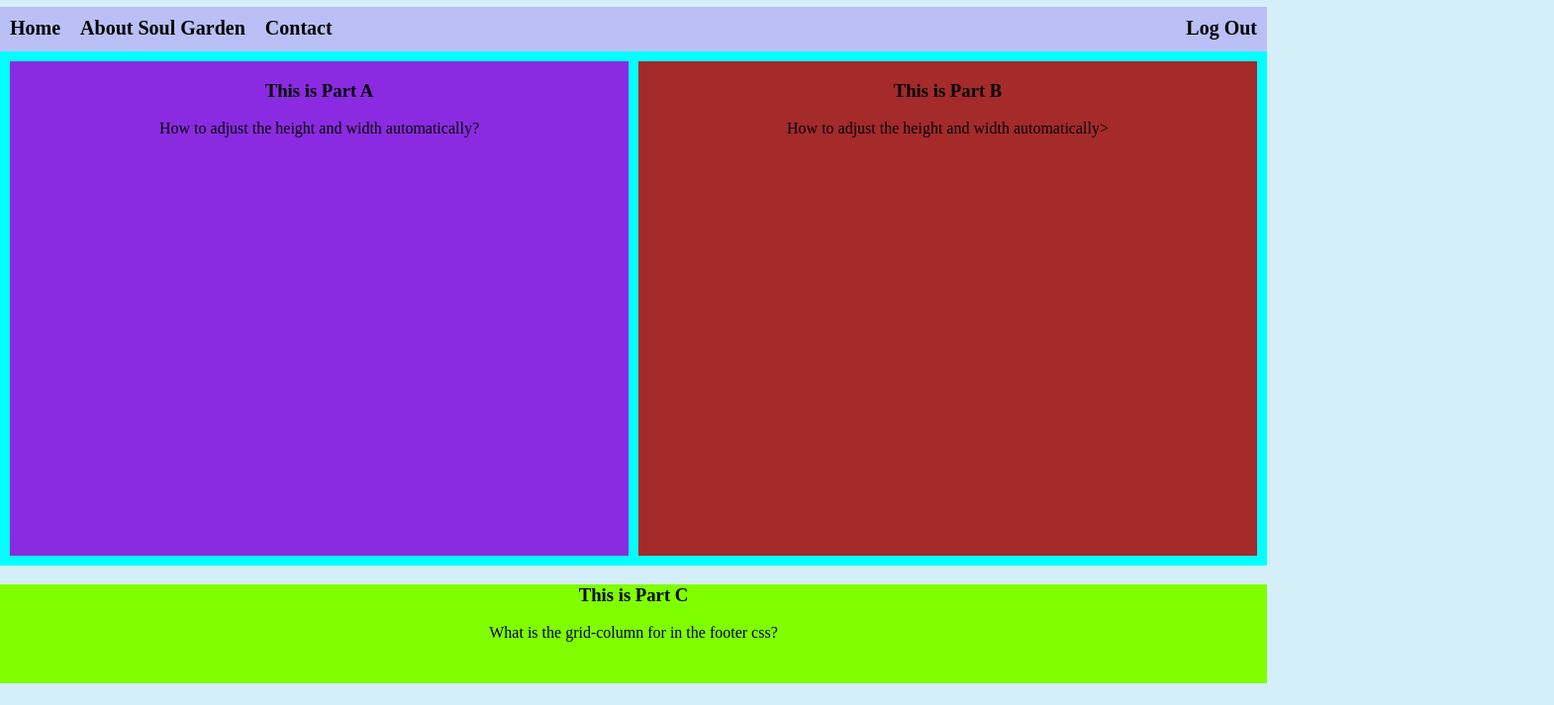
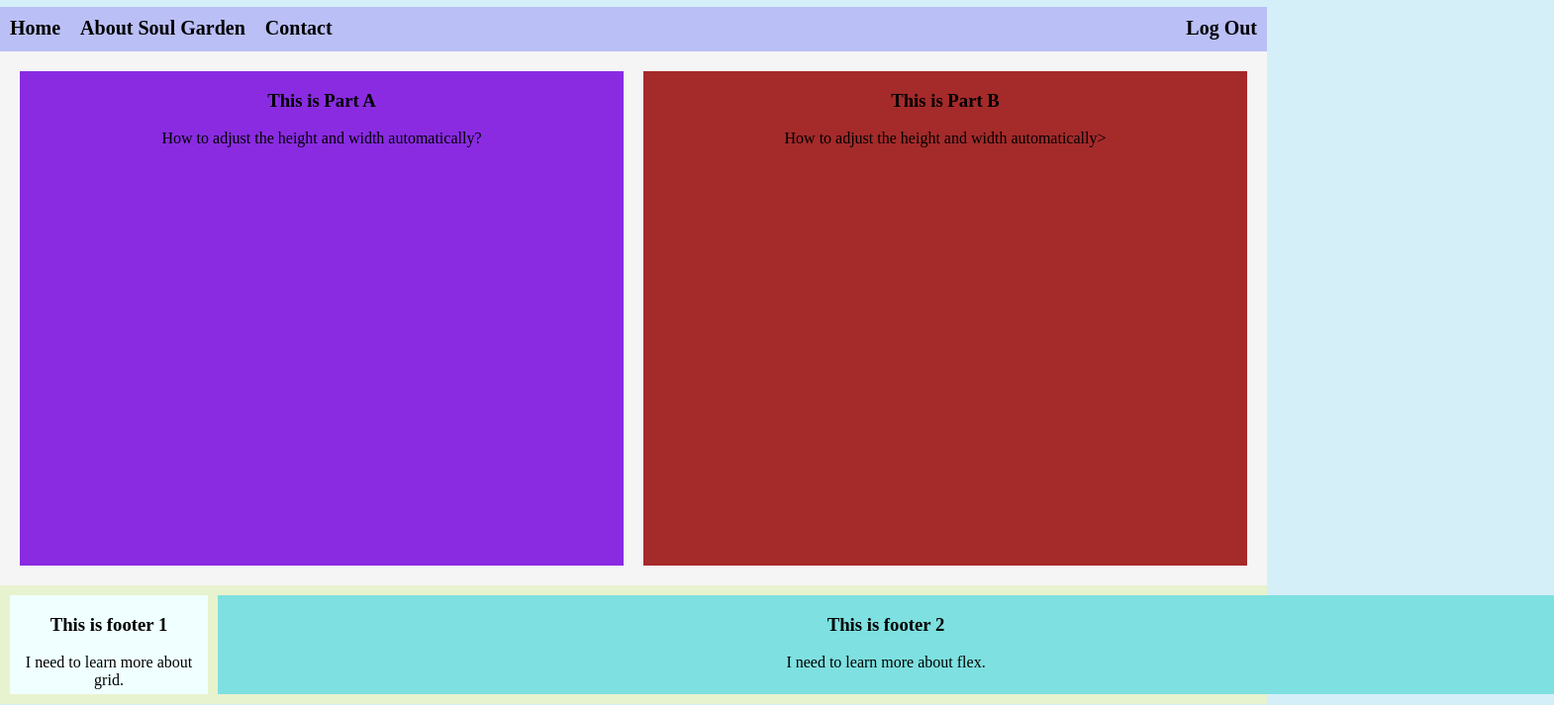
Before and after one commit to normanKL/U1_Project1, a plain HTML site: page index.html in a window 1280 px wide. Shown: the part 87-800 px from the top of the page at 99% size, 1570 px wide, since content can reach past the window. Drawn offline with Linux system fonts and the light colour scheme.

Commit message:
css grid

```diff
--- a/index.html
+++ b/index.html
@@ -27,9 +27,15 @@
         <p>How to adjust the height and width automatically></p>
     </main>
    </div>
-   <footer class="Part-C">
-        <h3>This is Part C</h3>
-        <p>What is the grid-column for in the footer css?</p>
-   </footer>
+   <div class="Part-C">
+    <footer class="footer-1">
+        <h3>This is footer 1</h3>
+        <p>I need to learn more about grid.</p>
+    </footer>
+    <footer class="footer-2">
+        <h3>This is footer 2</h3>
+        <p>I need to learn more about flex.</p>
+    </footer>
+   </div>
 </body>
 </html>
--- a/style.css
+++ b/style.css
@@ -38,28 +38,47 @@ nav section {
 
 .Part-A {
     background-color: blueviolet;
+    height: 500px;
     width: 800px;
 }
 
 .Part-B {
     background-color: brown;
+    height: 500px;
     width: 800px;
 }
 
+.footer-1 {
+    background-color: azure;
+    height: 100px;
+    width: 200px;
+}
+
+.footer-2 {
+    background-color: rgb(126, 224, 224);
+    height: 100px;
+    width: 1350px;
+}
+
 .Part-C {
-    background-color: chartreuse;
+    display: grid;
+    grid-template-columns: auto auto;
+    background-color: rgb(231, 243, 206);
     height: 100px;
     text-align: center;
-    grid-column: span 2;
+    gap: 40px;
+    padding: 40px;
+    gap:10px;
+    padding: 10px;
 }
 
 .flex-container {
     display: flex;
     flex-direction: row;
     justify-content: space-between;
-    height: 500px;
-    gap: 10px;
-    padding: 10px;
-    background-color: aqua;
+    height: auto;
+    gap: 20px;
+    padding: 20px;
+    background-color: rgb(245, 245, 245);
     text-align: center;
 }
```
